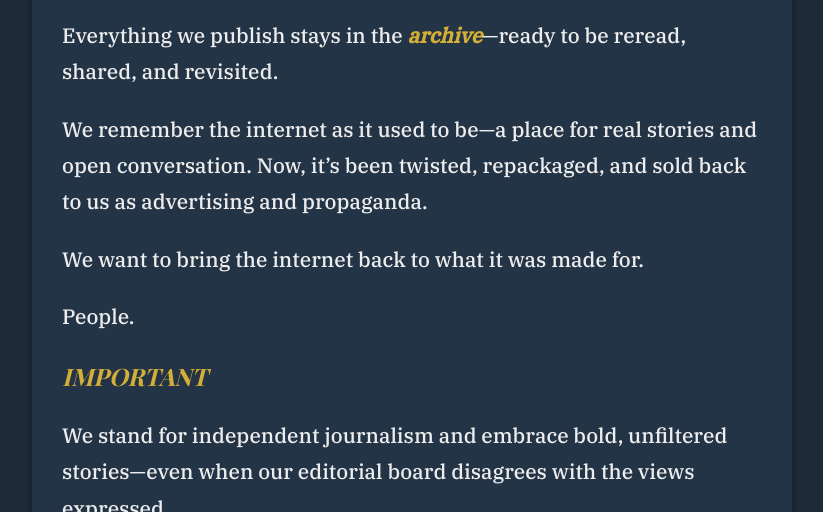
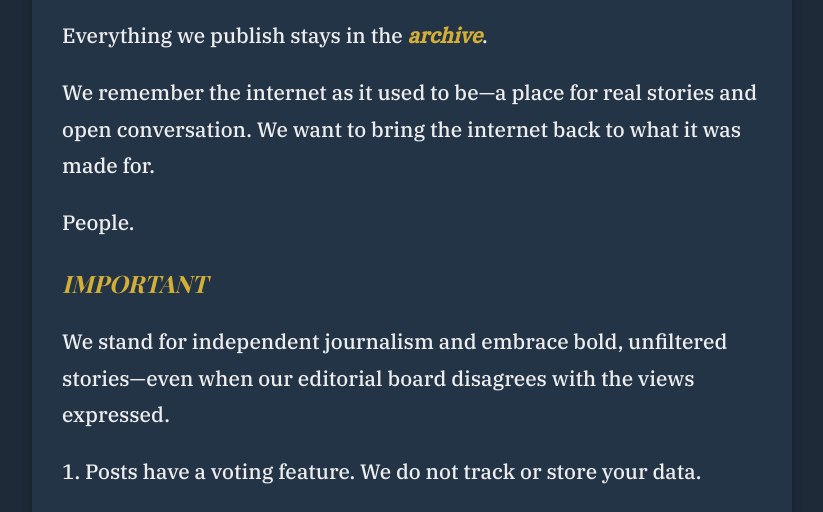
Before and after one commit to BluntSpeech/karavan, a plain HTML site: page about.html in a window 1280 px wide. Shown: the part 588-1100 px from the top of the page, without its empty margins (228-1051 px from the left). Drawn offline with nearby package versions, Linux system fonts and the light colour scheme.

Commit message:
Update about.html

```diff
--- a/about.html
+++ b/about.html
@@ -154,15 +154,13 @@
 
          <p><span class="highlight">Hi,</span></p>
          <p> If you're reading this – a real person wrote this for a real person.<p>
-        <p> Why do fake research papers get published while <span class="highlight">independent archives</span> are shut down? What is it like to be <span class="highlight">homeless</span> in New York? How do gay conversion camps operate in Eastern Europe, and <span class="highlight">could they appear in the US</span>? What’s wrong with modern <span class="highlight">protests</span>?</p>
+        <p> Why do fake research papers get published while <span class="highlight">independent archives</span> are shut down? How do gay conversion camps operate in Eastern Europe, and <span class="highlight">could they appear in the US</span>? What’s wrong with modern <span class="highlight">protests</span>?</p>
 
         <p><span class="highlight">Karavan</span> is an experimental newspaper. We send new stories straight to your inbox every week. No agendas, no hidden sponsors, no algorithms.</p>
 
-        <p>Everything we publish stays in the <span class="highlight">archive</span>—ready to be reread, shared, and revisited.</p>
+        <p>Everything we publish stays in the <span class="highlight">archive</span>.</p>
 
-        <p>We remember the internet as it used to be—a place for real stories and open conversation. Now, it’s been twisted, repackaged, and sold back to us as advertising and propaganda.</p>
-
-        <p>We want to bring the internet back to what it was made for.</p>
+        <p>We remember the internet as it used to be—a place for real stories and open conversation. We want to bring the internet back to what it was made for.</p>
 
         <p>People.</p>
 
```
